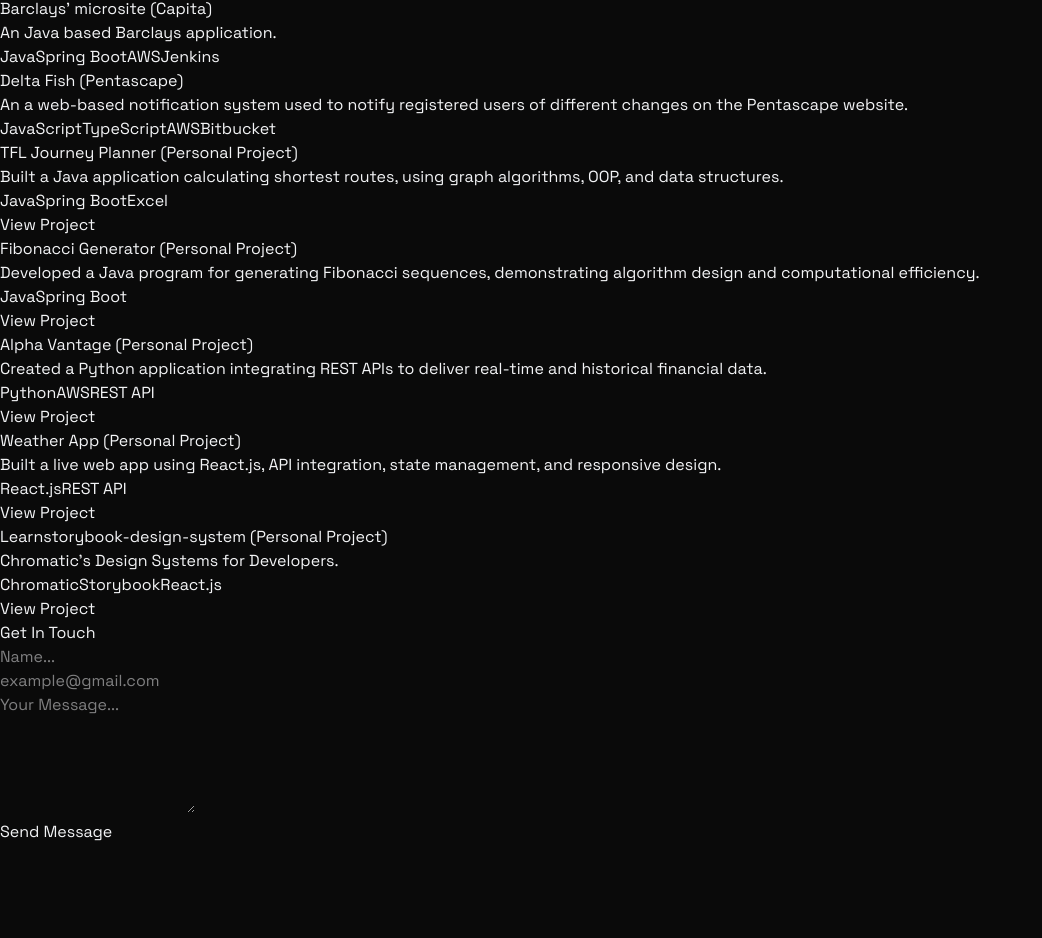
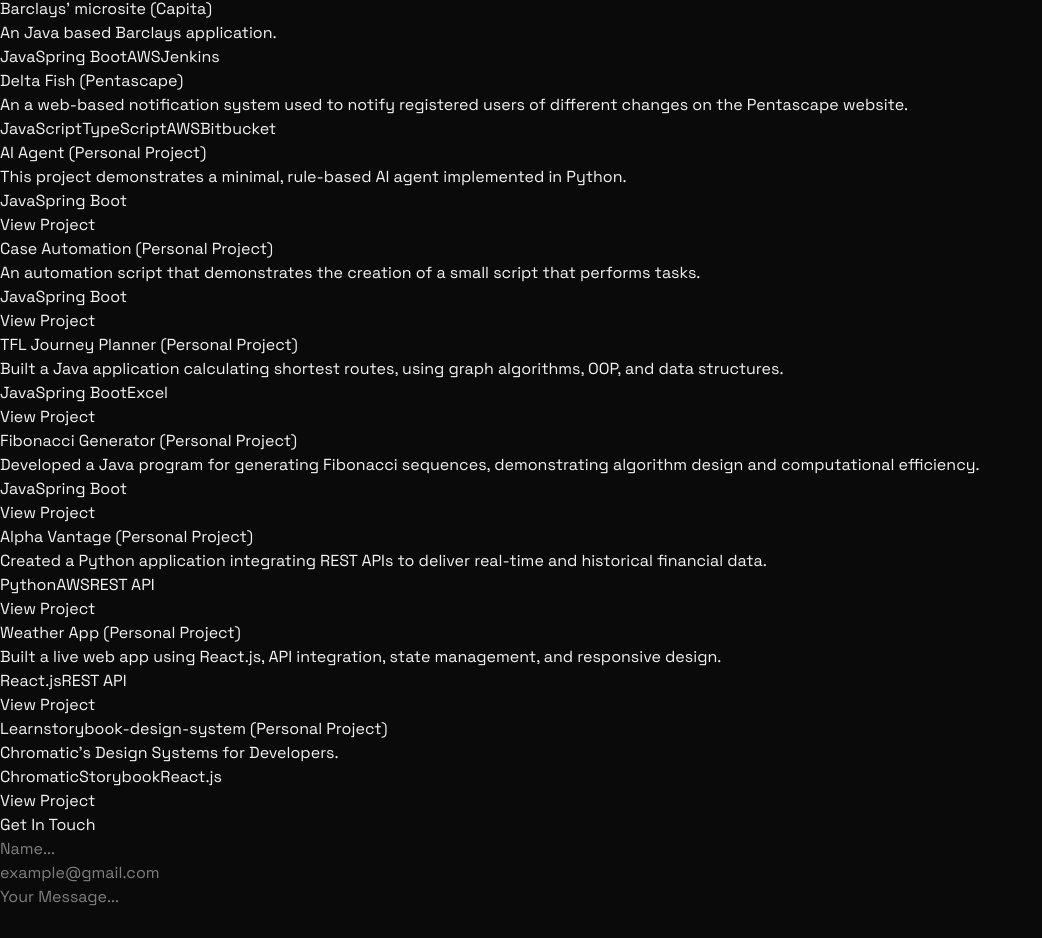
Before and after one commit to PlayerOne007/demztech-portfolio, a React (Vite) app: page / in a window 1280 px wide. Shown: the part 3075-4013 px from the top of the page, without its empty margins (0-1042 px from the left). Before the commit the page ends 3919 px from the top, so only its background shows below. Built offline with nearby package versions, Linux system fonts and the light colour scheme.

Commit message:
New personal projects

```diff
--- a/src/components/sections/Projects.jsx
+++ b/src/components/sections/Projects.jsx
@@ -161,6 +161,75 @@
             </div>
 
             </div>
+
+            <div className="p-6 rounded-xl border border-white/10 hover:translate-y-1 hover:border-blue-500/30 hover:shadow-[0_2px_8px_rgba(59, 130, 246, 0.1)] transition-all">
+                    <h3 className="text-xl font-bold mb-2">{""}
+                        {""}
+                        AI Agent  (Personal Project)</h3>{""}
+                    <p className="text-gray-300 mb-4">This project demonstrates a minimal, rule-based AI agent implemented in Python.
+                    </p>
+                    <div className="flex flex-wrap gap-2 mb-4">
+                        {["Java", "Spring Boot"].map((tech,key) => (
+                            <span>
+                                <span
+                                key={key}
+                                className="bg-blue-500/10 text-blue-500 py-1 px-3 rounded-full text-sm hover:bg-blue-500/20
+                                                   hover:shadow-[0,_2px_8px_rgba(59,130,2246,0.2)] tranistion
+
+                                "
+                                >
+                                    {tech}
+                                </span>
+                            </span>
+                        ))}
+            </div>
+
+              <div className="flex justify-between items-center">
+            <a
+            href="https://github.com/PlayerOne007/Simple_ai_agent" className="text-blue-400 hover:text-blue-300 transition-colors"
+            >
+                {""}
+                View Project</a>
+
+
+            </div>
+
+            </div>
+
+            <div className="p-6 rounded-xl border border-white/10 hover:translate-y-1 hover:border-blue-500/30 hover:shadow-[0_2px_8px_rgba(59, 130, 246, 0.1)] transition-all">
+                    <h3 className="text-xl font-bold mb-2">{""}
+                        {""}
+                        Case Automation (Personal Project)</h3>{""}
+                    <p className="text-gray-300 mb-4">An automation script that demonstrates the creation of a small script that performs tasks.
+                    </p>
+                    <div className="flex flex-wrap gap-2 mb-4">
+                        {["Java", "Spring Boot"].map((tech,key) => (
+                            <span>
+                                <span
+                                key={key}
+                                className="bg-blue-500/10 text-blue-500 py-1 px-3 rounded-full text-sm hover:bg-blue-500/20
+                                                   hover:shadow-[0,_2px_8px_rgba(59,130,2246,0.2)] tranistion
+
+                                "
+                                >
+                                    {tech}
+                                </span>
+                            </span>
+                        ))}
+            </div>
+
+              <div className="flex justify-between items-center">
+            <a
+            href="https://github.com/PlayerOne007/Simple_ai_agent" className="text-blue-400 hover:text-blue-300 transition-colors"
+            >
+                {""}
+                View Project</a>
+
+
+            </div>
+
+            </div>
+
 
             <div className="p-6 rounded-xl border border-white/10 hover:translate-y-1 hover:border-blue-500/30 hover:shadow-[0_2px_8px_rgba(59, 130, 246, 0.1)] transition-all">
                     <h3 className="text-xl font-bold mb-2">{""}
```
